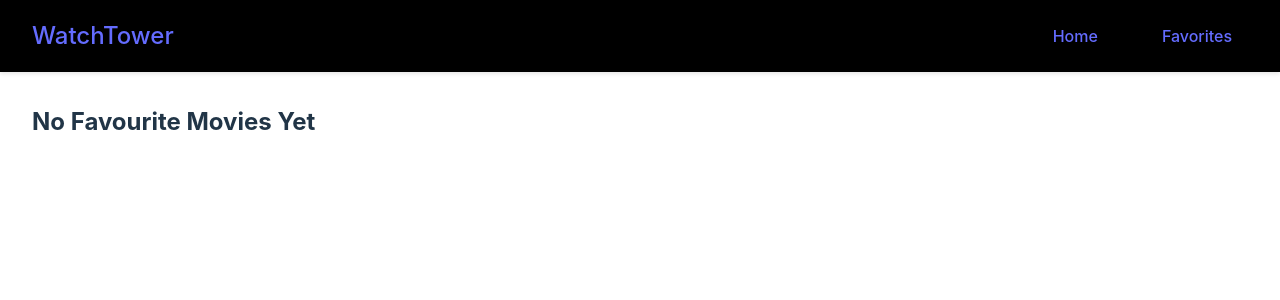
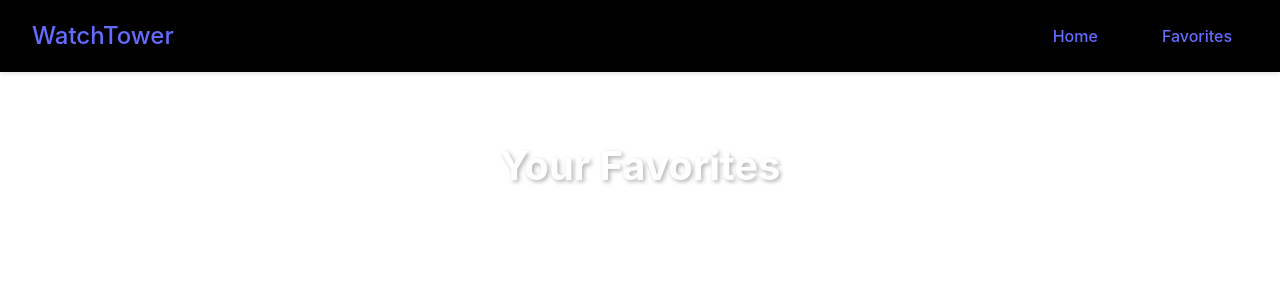
Before and after one commit to 1cecream03/Watchtower, a React (Vite) app in the folder frontend/: page /favorites in a window 1280 px wide. Shown: the top 300 px of the page. Built offline with nearby package versions, Linux system fonts and the light colour scheme.

Commit message:
27 morning

```diff
--- a/frontend/src/App.jsx
+++ b/frontend/src/App.jsx
@@ -3,10 +3,11 @@
 import Favorites from './pages/Favorites'
 import NavBar from './components/NavBar'
 import { Routes, Route } from "react-router-dom"
+import { MovieProvider } from './contexts/MovieContext'
 
 function App() {
   return (
-    <div>
+    <MovieProvider>
       <NavBar />
       <main className="main-content">
         <Routes>
@@ -14,7 +15,7 @@
           <Route path="/favorites" element={<Favorites />} />
         </Routes>
       </main>
-    </div>
+    </MovieProvider>
   )
 }
 
--- a/frontend/src/components/MovieCard.jsx
+++ b/frontend/src/components/MovieCard.jsx
@@ -1,16 +1,21 @@
 import '../css/MovieCard.css'
+import { useMovieContext } from '../contexts/MovieContext'
 
 function MovieCard({ movie }) {
+    const {isFavorite, addToFavorites, removeFromFavorites} = useMovieContext()
+    const favorite = isFavorite(movie.id)
 
-    function onFavoriteClick() {
-        alert("clicked")
+    function onFavoriteClick(e) {
+        e.preventDefault()
+        if (favorite) removeFromFavorites(movie.id)
+        else addToFavorites(movie)
     }
 
     return <div className="movie-card">
         <div className="movie-poster">
             <img src={`https://image.tmdb.org/t/p/w500${movie.poster_path}`} alt={movie.title} />
             <div className="movie-overlay">
-                <button className="favorite-btn" onClick={onFavoriteClick}>
+                <button className={`favorite-btn ${favorite ? "active" : ""}`} onClick={onFavoriteClick}>
                     ❤︎
                 </button>
             </div>
--- /dev/null
+++ b/frontend/src/contexts/MovieContext.jsx
@@ -0,0 +1,42 @@
+import { createContext, useState, useContext, useEffect } from "react";
+
+const MovieContext = createContext()
+
+export const useMovieContext = () => useContext(MovieContext)
+
+export const MovieProvider = ({ children }) => {
+    const [favorites, setFavorites] = useState([])
+
+    useEffect(() => {
+        const storedFavs = localStorage.getItem("favorites")
+
+        if (storedFavs) setFavorites(JSON.parse(storedFavs))
+    }, [])
+
+    useEffect(() => {
+        localStorage.setItem('favorites', JSON.stringify(favorites))
+    }, [favorites])
+
+    const addToFavorites = (movie) => {
+        setFavorites(prev => [...prev, movie])
+    }
+
+    const removeFromFavorites = (movieId) => {
+        setFavorites(prev => prev.filter(movie => movie.id !== movieId))
+    }
+
+    const isFavorite = (movieId) => {
+        return favorites.some(movie => movie.id === movieId)
+    }
+
+    const value = {
+        favorites,
+        addToFavorites,
+        removeFromFavorites,
+        isFavorite
+    }
+
+    return <MovieContext.Provider value={value}>
+        {children}
+    </MovieContext.Provider>
+}
--- a/frontend/src/pages/Favorites.jsx
+++ b/frontend/src/pages/Favorites.jsx
@@ -1,9 +1,29 @@
-import '../css/Favorites.css'
+import "../css/Favorites.css";
+import { useMovieContext } from "../contexts/MovieContext";
+import MovieCard from "../components/MovieCard";
 
 function Favorites() {
-    return <div className="Favorites-empty">
-        <h2>No Favourite Movies Yet</h2>
+  const { favorites } = useMovieContext();
+
+  if (favorites) {
+    return (
+      <div className="favorites">
+        <h2>Your Favorites</h2>
+        <div className="movies-grid">
+          {favorites.map((movie) => (
+            <MovieCard movie={movie} key={movie.id} />
+          ))}
+        </div>
+      </div>
+    );
+  }
+
+  return (
+    <div className="favorites-empty">
+      <h2>No Favorite Movies Yet</h2>
+      <p>Start adding movies to your favorites and they will appear here!</p>
     </div>
+  );
 }
 
-export default Favorites
+export default Favorites;
--- a/frontend/src/pages/Home.jsx
+++ b/frontend/src/pages/Home.jsx
@@ -28,9 +28,22 @@
     //function called when dependency array changes
     //useEffect allow to add side effects to func/ compo and define when they run
 
-    const handleSearch = (e) => {
+    const handleSearch = async (e) => {
         e.preventDefault() //prevent default behaviour, clear
-        alert(searchQuery)
+        if (!searchQuery.trim()) return
+        if (loading) return
+
+        setLoading(true)
+        try {
+            const searchResults = await searchMovies(searchQuery)
+            setMovies(searchResults)
+            setError(null)
+        } catch (err) {
+            console.log(err)
+            setError("Failed to search movies")
+        } finally {
+            setLoading(false)
+        }
         setSearchQuery("")
     };
 
```
